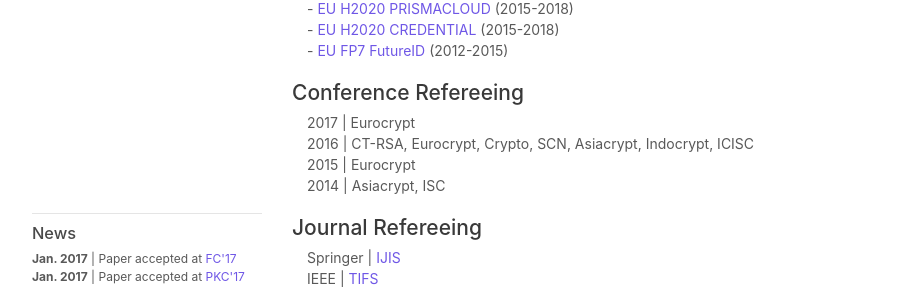
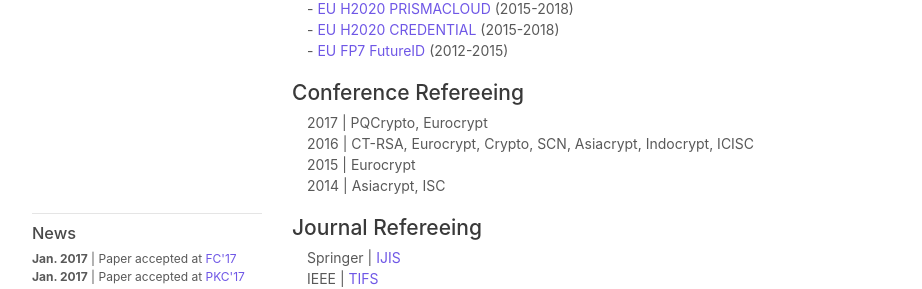
Before and after one commit to derlerd/derlerd.github.io, a Jekyll site: the page built from index.html, in a window 1280 px wide and 900 px high. Shown: the part 414-703 px from the top of the window, without its empty margins (178-1100 px from the left). Built offline with Jekyll 4.4.1, drawn with Linux system fonts in a browser that asks for light colours.

Commit message:
updated conf. refereeing

```diff
--- a/_includes/bio.html
+++ b/_includes/bio.html
@@ -12,7 +12,7 @@
 
 <h2>Conference Refereeing</h2>
 <ul>
-  <li>2017 | Eurocrypt</li>
+  <li>2017 | PQCrypto, Eurocrypt</li>
   <li>2016 | CT-RSA, Eurocrypt, Crypto, SCN, Asiacrypt, Indocrypt, ICISC</li>
   <li>2015 | Eurocrypt</li>
   <li>2014 | Asiacrypt, ISC</li>
```
